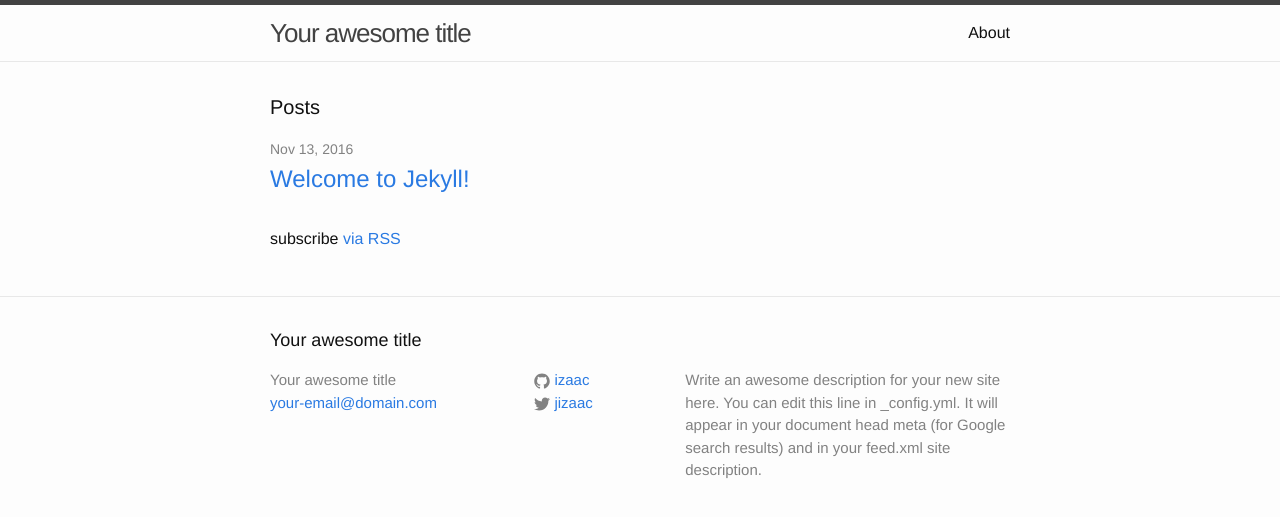
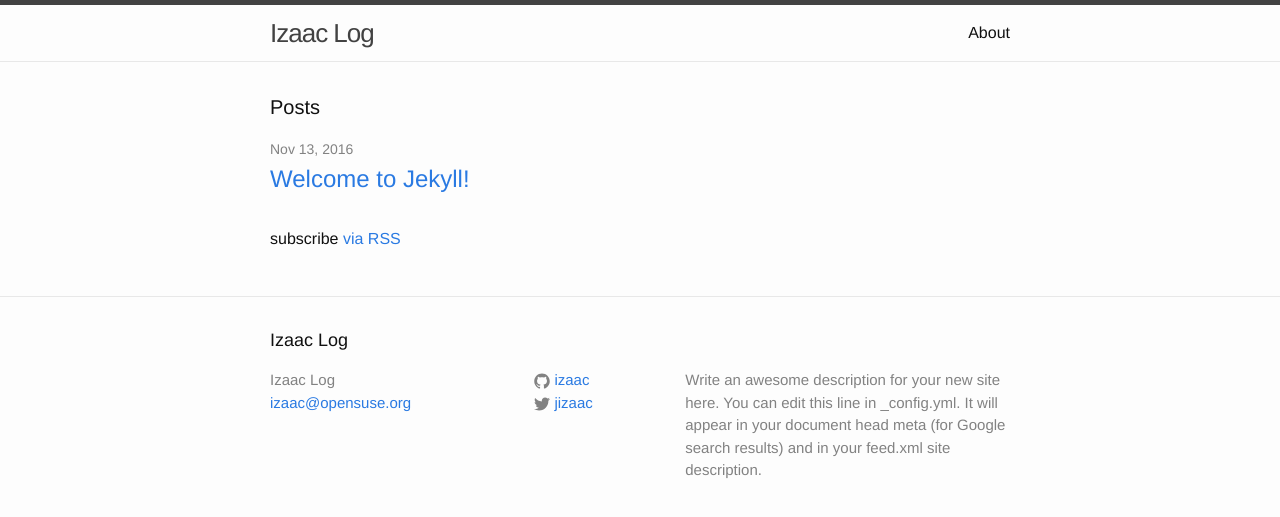
Before and after one commit to izaac/blog, a Jekyll site: the page built from index.html, in a window 1280 px wide. Shown: the top 517 px of the page. Built offline with Jekyll 4.4.1, drawn with Linux system fonts in a browser that asks for light colours.

Commit message:
Updating personal info

```diff
--- a/_config.yml
+++ b/_config.yml
@@ -1,6 +1,6 @@
 # Site settings
-title: Your awesome title
-email: your-email@domain.com
+title: Izaac Log
+email: izaac@opensuse.org
 description: > # this means to ignore newlines until "baseurl:"
   Write an awesome description for your new site here. You can edit this
   line in _config.yml. It will appear in your document head meta (for
```
